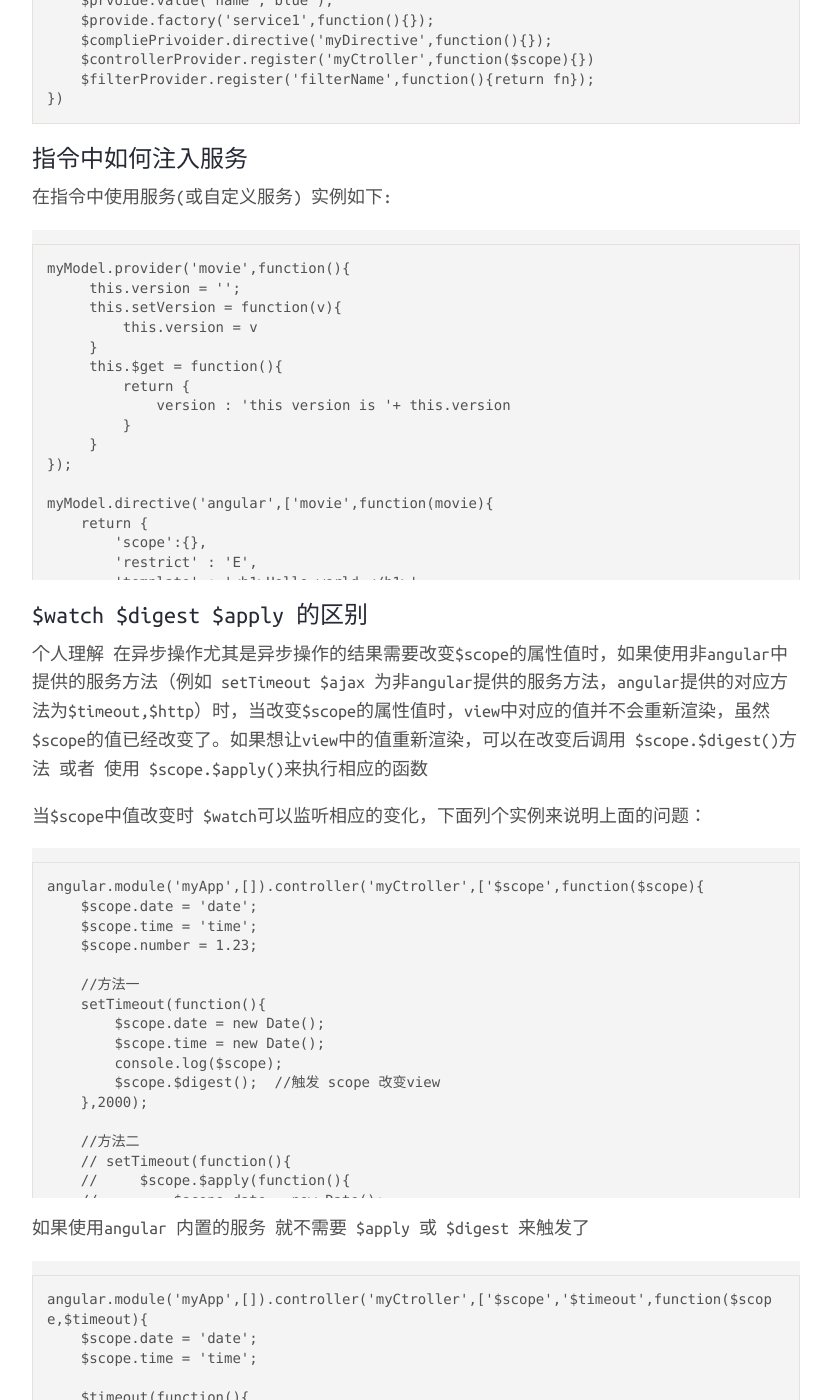
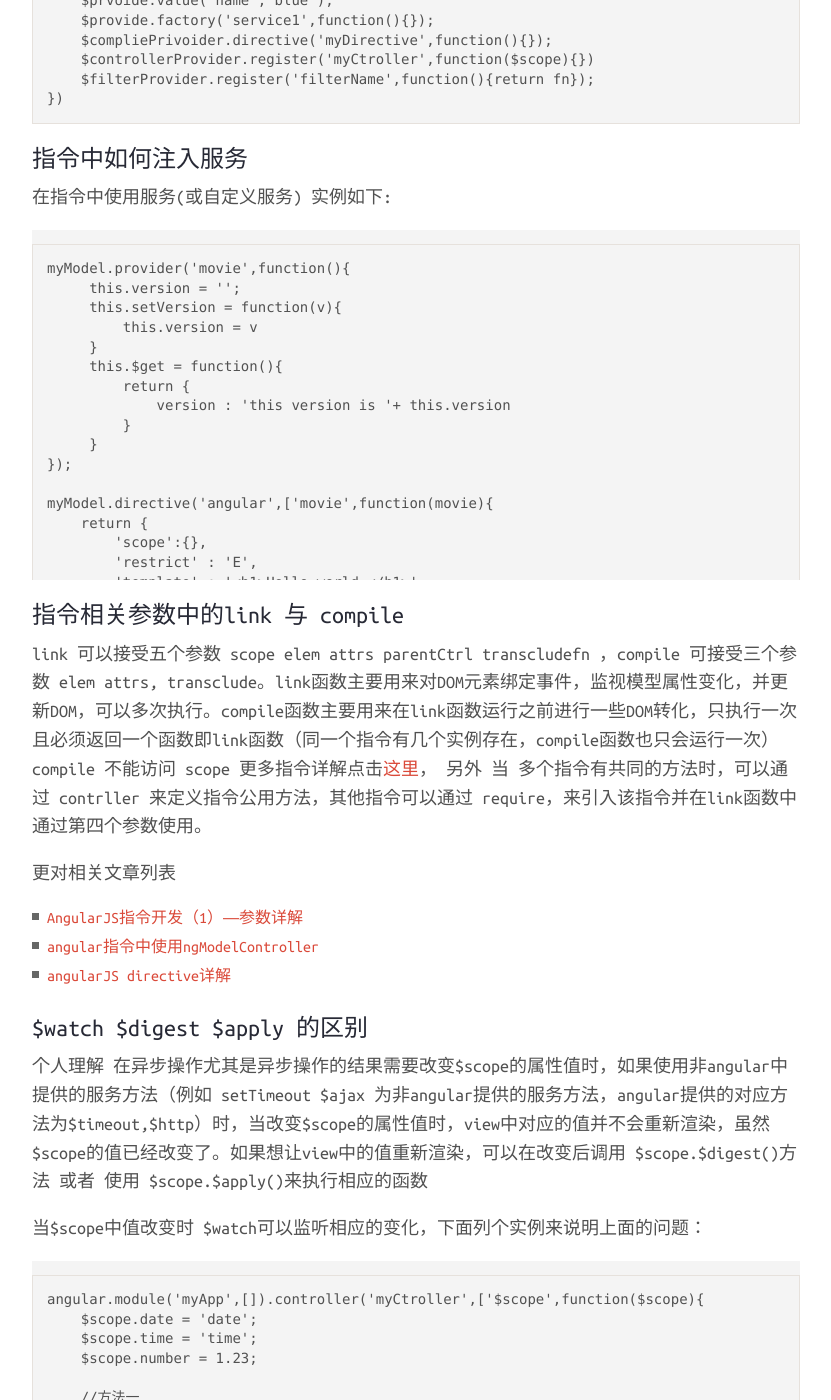
Before and after one commit to CooLNuanfeng/coolnuanfeng.github.com, a Jekyll site: the page built from _posts/2016-9-8-angular.md, in a window 1280 px wide and 1400 px high, scrolled down 2153 px. Shown: the whole window, without its empty margins (224-1055 px from the left). Built offline with Jekyll 4.4.1, drawn with Linux system fonts in a browser that asks for light colours.

Commit message:
2016-9-8 angular

```diff
--- a/_posts/2016-9-8-angular.md
+++ b/_posts/2016-9-8-angular.md
@@ -121,18 +121,20 @@ myApp.constant('NAME','blue');
     }]);
 
 
-    #### 指令相关参数中的link 与 compile
 
-    link 可以接受五个参数 scope elem attrs parentCtrl transcludefn ，compile 可接受三个参数 elem attrs, transclude。link函数主要用来对DOM元素绑定事件，监视模型属性变化，并更新DOM，可以多次执行。compile函数主要用来在link函数运行之前进行一些DOM转化，只执行一次且必须返回一个函数即link函数（同一个指令有几个实例存在，compile函数也只会运行一次）
-    compile 不能访问 scope 更多指令详解点击[这里](https://segmentfault.com/a/1190000004956878)， 另外 当 多个指令有共同的方法时，可以通过 contrller 来定义指令公用方法，其他指令可以通过 require，来引入该指令并在link函数中通过第四个参数使用。
+
+#### 指令相关参数中的link 与 compile
+
+link 可以接受五个参数 scope elem attrs parentCtrl transcludefn ，compile 可接受三个参数 elem attrs, transclude。link函数主要用来对DOM元素绑定事件，监视模型属性变化，并更新DOM，可以多次执行。compile函数主要用来在link函数运行之前进行一些DOM转化，只执行一次且必须返回一个函数即link函数（同一个指令有几个实例存在，compile函数也只会运行一次）
+compile 不能访问 scope 更多指令详解点击[这里](https://segmentfault.com/a/1190000004956878)， 另外 当 多个指令有共同的方法时，可以通过 contrller 来定义指令公用方法，其他指令可以通过 require，来引入该指令并在link函数中通过第四个参数使用。
 
 
 
-    更对相关文章列表
+更对相关文章列表
 
-    - [AngularJS指令开发（1）——参数详解](https://segmentfault.com/a/1190000003937942)
-    - [angular指令中使用ngModelController](http://www.cnblogs.com/liulangmao/p/4110137.html)
-    - [angularJS directive详解](http://my.oschina.net/u/1992917/blog/406421)
+- [AngularJS指令开发（1）——参数详解](https://segmentfault.com/a/1190000003937942)
+- [angular指令中使用ngModelController](http://www.cnblogs.com/liulangmao/p/4110137.html)
+- [angularJS directive详解](http://my.oschina.net/u/1992917/blog/406421)
 
 
 
```
